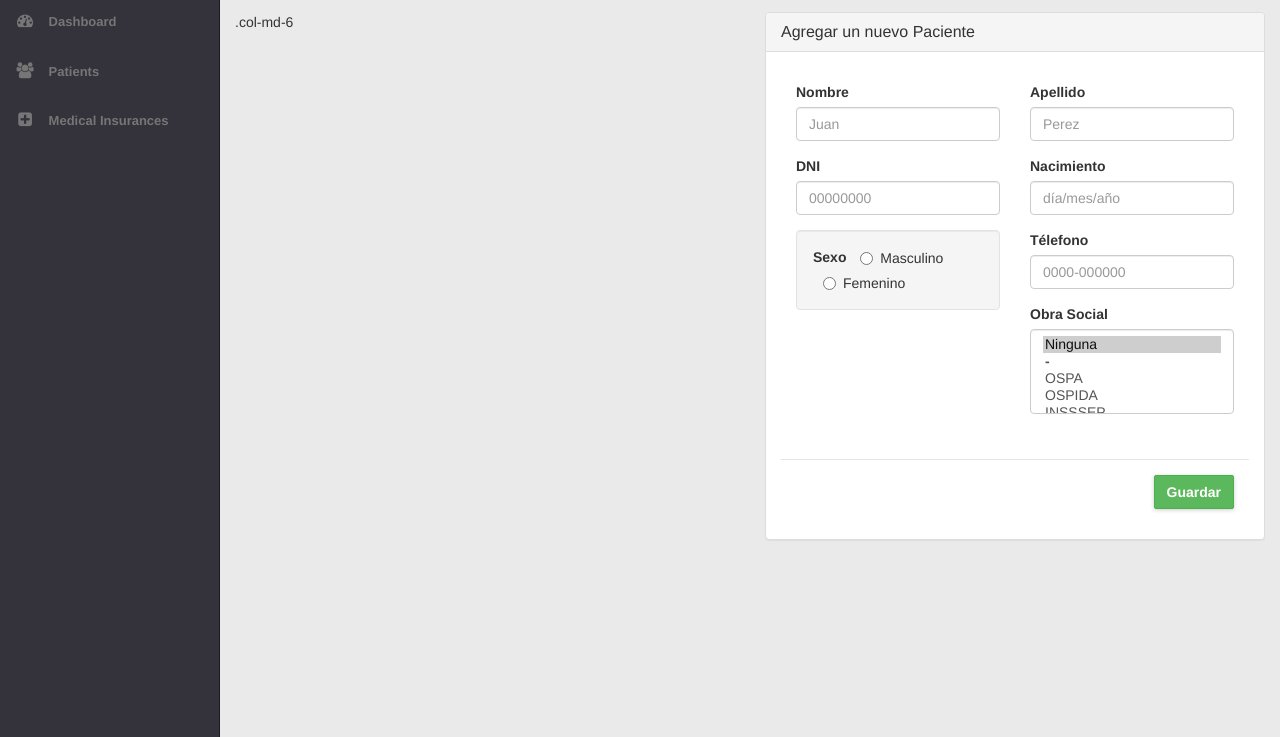
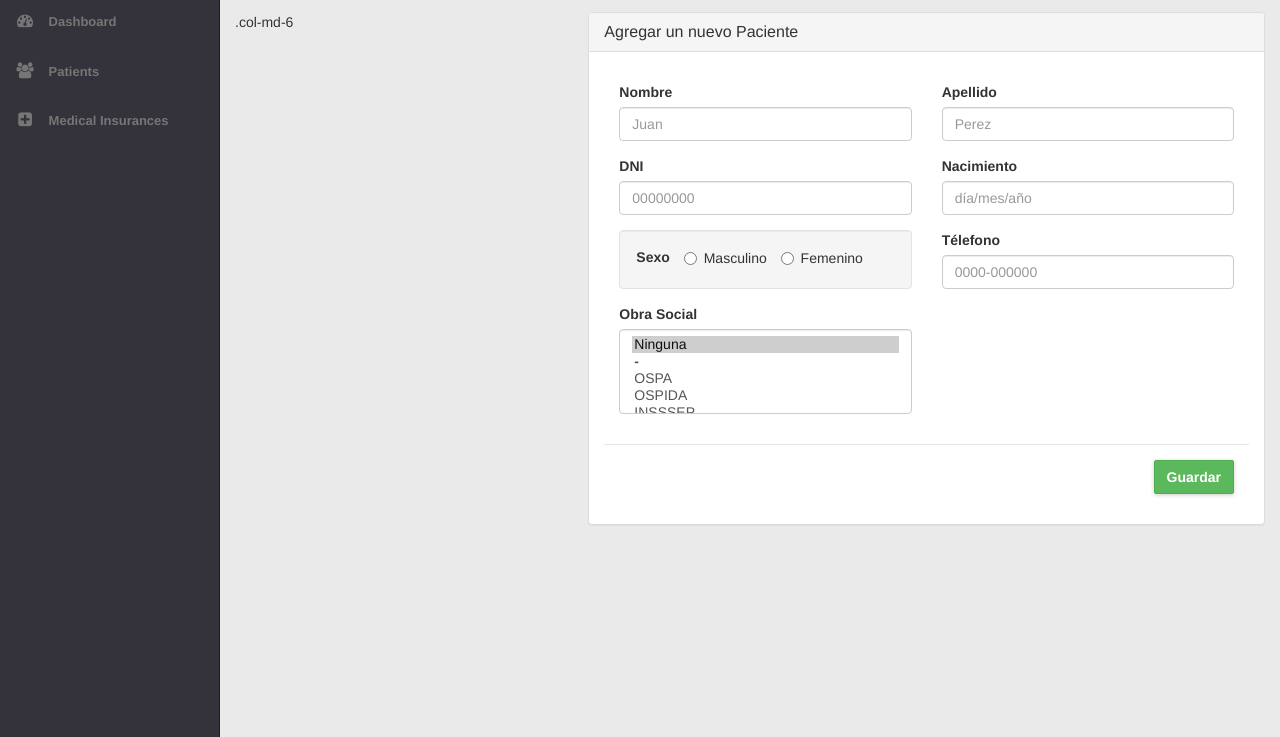
Before and after one commit to Adaptarme/CardioAdmin, a website: page index.html at #/dashboard in a window 1280 px wide. Shown: the part 63-800 px from the top of the page. Drawn offline with nearby package versions, Linux system fonts and the light colour scheme; some packages are replaced by stand-ins of ours; files that its build step writes are made by us from their sources; a script that the page names is missing.

Commit message:
Aumentamos el tamano del formulario crear paciente

```diff
--- a/app/ui/pages/dashboard/dashboard.html
+++ b/app/ui/pages/dashboard/dashboard.html
@@ -1,13 +1,13 @@
 <div class="row">
-	<div class="col-md-6">.col-md-6</div>
-	<div class="col-md-6">
+	<div class="col-md-4">.col-md-6</div>
+	<div class="col-md-8">
 		<div class="panel panel-default">
 			<div class="panel-heading">
 				<h3 class="panel-title">Agregar un nuevo Paciente</h3>
 			</div>
 			<div class="panel-body">
 				<div ng-include="'app/ui/pages/dashboard/create-patient.html'"></div>
-
 			</div>
 		</div>
 	</div>
+</div>
```
Lines whose indentation alone changed are shown as unchanged.
